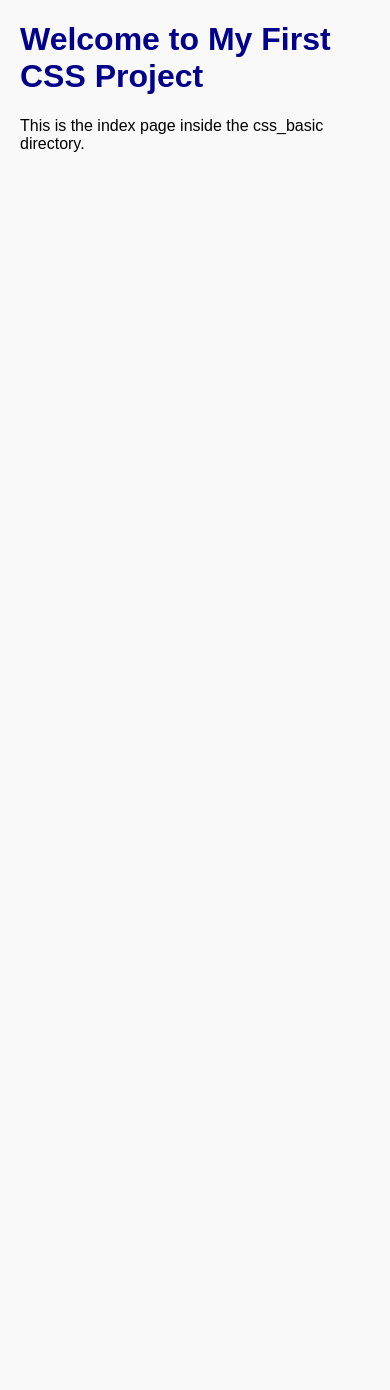
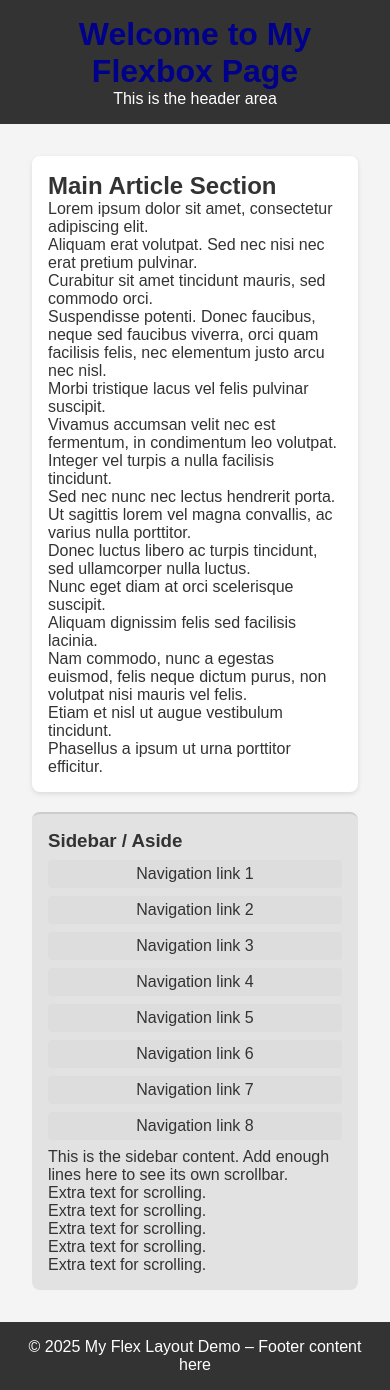
Before and after one commit to josephsam-dev/alx_html_css, a plain HTML site: page css_basic/index.html in a window 390 px wide. Before the commit the page ends 844 px from the top, so only its background shows below. Drawn offline with Linux system fonts and the light colour scheme.

Commit message:
Final index.html with full content, viewport, and responsive class

```diff
--- a/css_basic/base.css
+++ b/css_basic/base.css
@@ -7,3 +7,42 @@ body {
 h1 {
     color: darkblue;
 }
+/* Make the page full-height and a vertical flex container */
+body {
+  display: flex;           /* 1) body becomes a flex container */
+  flex-direction: column;  /* 2) stack children vertically: header, main, footer */
+  min-height: 100vh;       /* take full viewport height */
+  margin: 0;
+}
+
+/* main is a horizontal flex container holding article + aside */
+main {
+  display: flex;    /* 3) main becomes a horizontal flex container */
+  flex-direction: row;
+  flex: auto;       /* 4) allow main to grow and fill available space */
+  gap: 16px;        /* optional spacing between article and aside */
+  padding: 12px;
+}
+
+/* article takes 2 "shares" of the available width */
+article {
+  flex: 2;          /* 5) article takes 2 parts of the total flex share */
+  overflow-y: auto; /* scroll vertically if content is taller than area */
+  padding: 10px;
+  background: #fff;
+  box-shadow: 0 0 0 1px rgba(0,0,0,0.04) inset;
+}
+
+/* aside takes 1 "share" of the available width */
+aside {
+  flex: 1;          /* 6) aside takes 1 part of the total flex share */
+  overflow-y: auto; /* scroll vertically if content is taller than area */
+  padding: 10px;
+  background: #fafafa;
+}
+
+/* Simple header/footer styling */
+header, footer {
+  padding: 16px;
+  background: #f0f0f0;
+}
--- a/css_basic/index.html
+++ b/css_basic/index.html
@@ -1,15 +1,66 @@
-<!DOCTYPE html>
+<!doctype html>
 <html lang="en">
 <head>
-    <meta charset="UTF-8">
-    <meta name="viewport" content="width=device-width, initial-scale=1.0">
-    <title>Index Page</title>
-    <!-- CSS links as required -->
-    <link href="base.css" rel="stylesheet">
-    <link href="styles.css" rel="stylesheet">
+  <meta charset="utf-8">
+  <!-- Viewport meta tag for mobile responsiveness -->
+  <meta name="viewport" content="width=device-width, initial-scale=1">
+  <title>My Flex Layout Demo</title>
+
+  <!-- CSS links -->
+  <link href="base.css" rel="stylesheet">
+  <link href="styles.css" rel="stylesheet">
 </head>
-<body>
-    <h1>Welcome to My First CSS Project</h1>
-    <p>This is the index page inside the css_basic directory.</p>
+<body class="works_on_smartphone">
+
+  <header>
+    <h1>Welcome to My Flexbox Page</h1>
+    <p>This is the header area</p>
+  </header>
+
+  <main>
+    <article>
+      <h2>Main Article Section</h2>
+      <p>Lorem ipsum dolor sit amet, consectetur adipiscing elit.</p>
+      <p>Aliquam erat volutpat. Sed nec nisi nec erat pretium pulvinar.</p>
+      <p>Curabitur sit amet tincidunt mauris, sed commodo orci.</p>
+      <p>Suspendisse potenti. Donec faucibus, neque sed faucibus viverra, orci quam facilisis felis, nec elementum justo arcu nec nisl.</p>
+      <p>Morbi tristique lacus vel felis pulvinar suscipit.</p>
+      <p>Vivamus accumsan velit nec est fermentum, in condimentum leo volutpat.</p>
+      <p>Integer vel turpis a nulla facilisis tincidunt.</p>
+      <p>Sed nec nunc nec lectus hendrerit porta.</p>
+      <p>Ut sagittis lorem vel magna convallis, ac varius nulla porttitor.</p>
+      <p>Donec luctus libero ac turpis tincidunt, sed ullamcorper nulla luctus.</p>
+      <p>Nunc eget diam at orci scelerisque suscipit.</p>
+      <p>Aliquam dignissim felis sed facilisis lacinia.</p>
+      <p>Nam commodo, nunc a egestas euismod, felis neque dictum purus, non volutpat nisi mauris vel felis.</p>
+      <p>Etiam et nisl ut augue vestibulum tincidunt.</p>
+      <p>Phasellus a ipsum ut urna porttitor efficitur.</p>
+    </article>
+
+    <aside>
+      <h3>Sidebar / Aside</h3>
+      <ul>
+        <li>Navigation link 1</li>
+        <li>Navigation link 2</li>
+        <li>Navigation link 3</li>
+        <li>Navigation link 4</li>
+        <li>Navigation link 5</li>
+        <li>Navigation link 6</li>
+        <li>Navigation link 7</li>
+        <li>Navigation link 8</li>
+      </ul>
+      <p>This is the sidebar content. Add enough lines here to see its own scrollbar.</p>
+      <p>Extra text for scrolling.</p>
+      <p>Extra text for scrolling.</p>
+      <p>Extra text for scrolling.</p>
+      <p>Extra text for scrolling.</p>
+      <p>Extra text for scrolling.</p>
+    </aside>
+  </main>
+
+  <footer>
+    <p>© 2025 My Flex Layout Demo – Footer content here</p>
+  </footer>
+
 </body>
 </html>
--- a/css_basic/styles.css
+++ b/css_basic/styles.css
@@ -0,0 +1,94 @@
+/* Reset default browser margins and paddings */
+* {
+  margin: 0;
+  padding: 0;
+  box-sizing: border-box;
+}
+
+/* General body setup */
+body {
+  display: flex;
+  flex-direction: column; /* stack header, main, footer */
+  min-height: 100vh;
+  font-family: Arial, sans-serif;
+  background-color: #f4f4f4;
+  color: #333;
+}
+
+/* Header and Footer */
+header, footer {
+  background: #333;
+  color: #fff;
+  padding: 1rem;
+  text-align: center;
+}
+
+/* Main layout */
+main {
+  display: flex;           /* article + aside side by side */
+  flex: 1;                 /* take up remaining space */
+  gap: 20px;               /* space between article and aside */
+  margin: 20px;
+  overflow: hidden;        /* prevent overflowing */
+}
+
+/* Article (2/3 width) */
+article {
+  flex: 3;                 /* grow 3 parts */
+  padding: 1rem;
+  background: #fff;
+  border-radius: 8px;
+  box-shadow: 0 2px 5px rgba(0,0,0,0.1);
+  overflow-y: auto;        /* scroll if content is too long */
+}
+
+/* Aside (1/3 width) */
+aside {
+  flex: 1;                 /* grow 1 part */
+  background: #e2e2e2;
+  padding: 1rem;
+  border-radius: 8px;
+  overflow-y: auto;        /* scroll if content is too long */
+  border-left: 2px solid #ccc;
+}
+
+/* Sidebar list items */
+aside ul {
+  list-style: none;
+}
+aside ul li {
+  margin: 8px 0;
+  padding: 5px;
+  background: #ddd;
+  border-radius: 4px;
+  text-align: center;
+  cursor: pointer;
+}
+aside ul li:hover {
+  background: #ccc;
+}
+
+/* Tweet-specific styling */
+.tweet {
+  border: 1px solid #ddd;
+  background: #f9f9f9;
+  padding: 10px 15px;
+  margin-bottom: 10px;
+  border-radius: 6px;
+  box-shadow: 0 1px 3px rgba(0,0,0,0.05);
+}
+.tweet p {
+  margin: 0;
+}
+
+/* Responsive for small screens */
+@media (max-width: 768px) {
+  main {
+    flex-direction: column; /* stack article and aside vertically */
+  }
+  aside {
+    border-left: none;
+    border-top: 2px solid #ccc;
+    max-height: none;       /* allow full expansion */
+  }
+}
```
